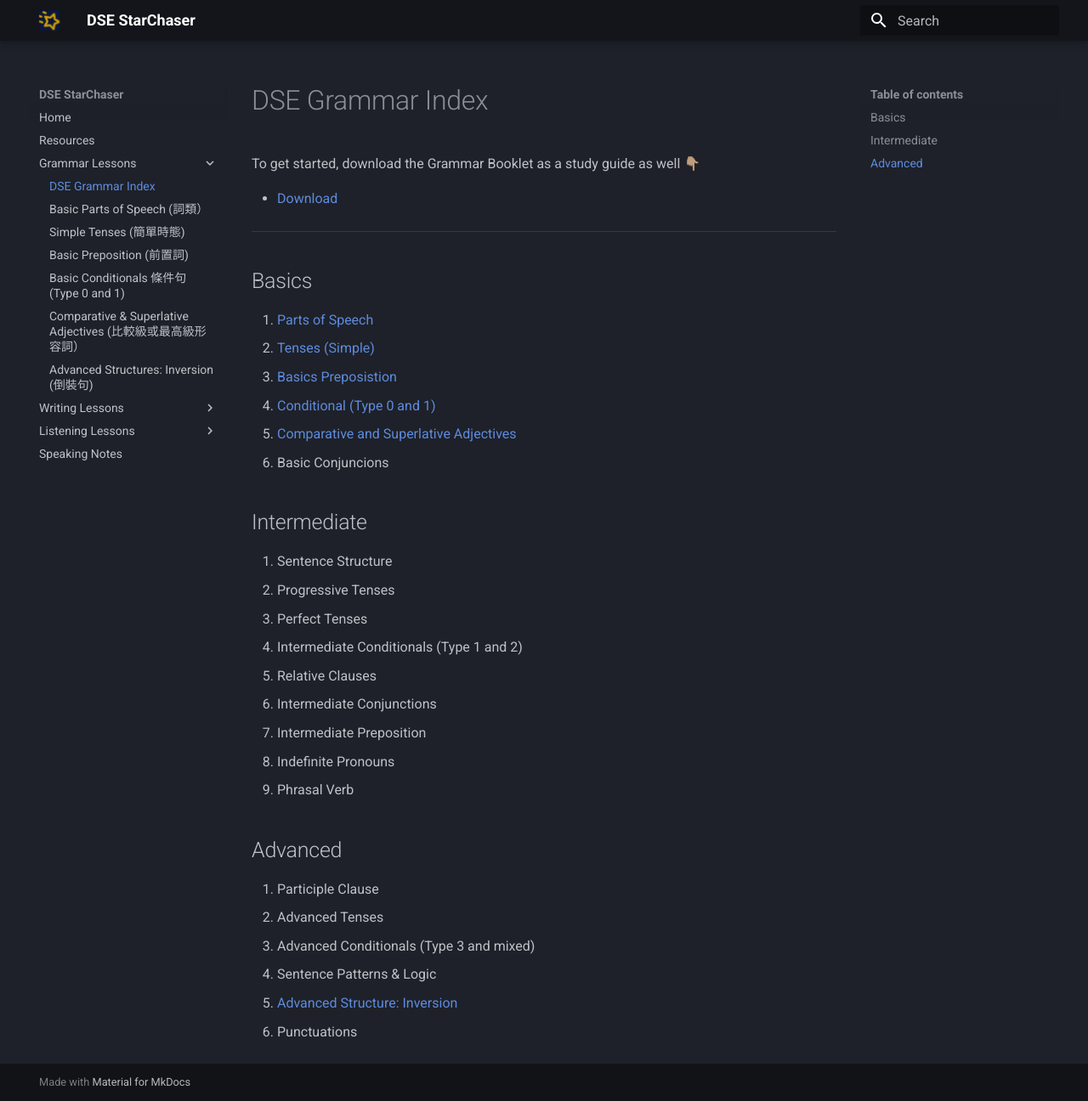
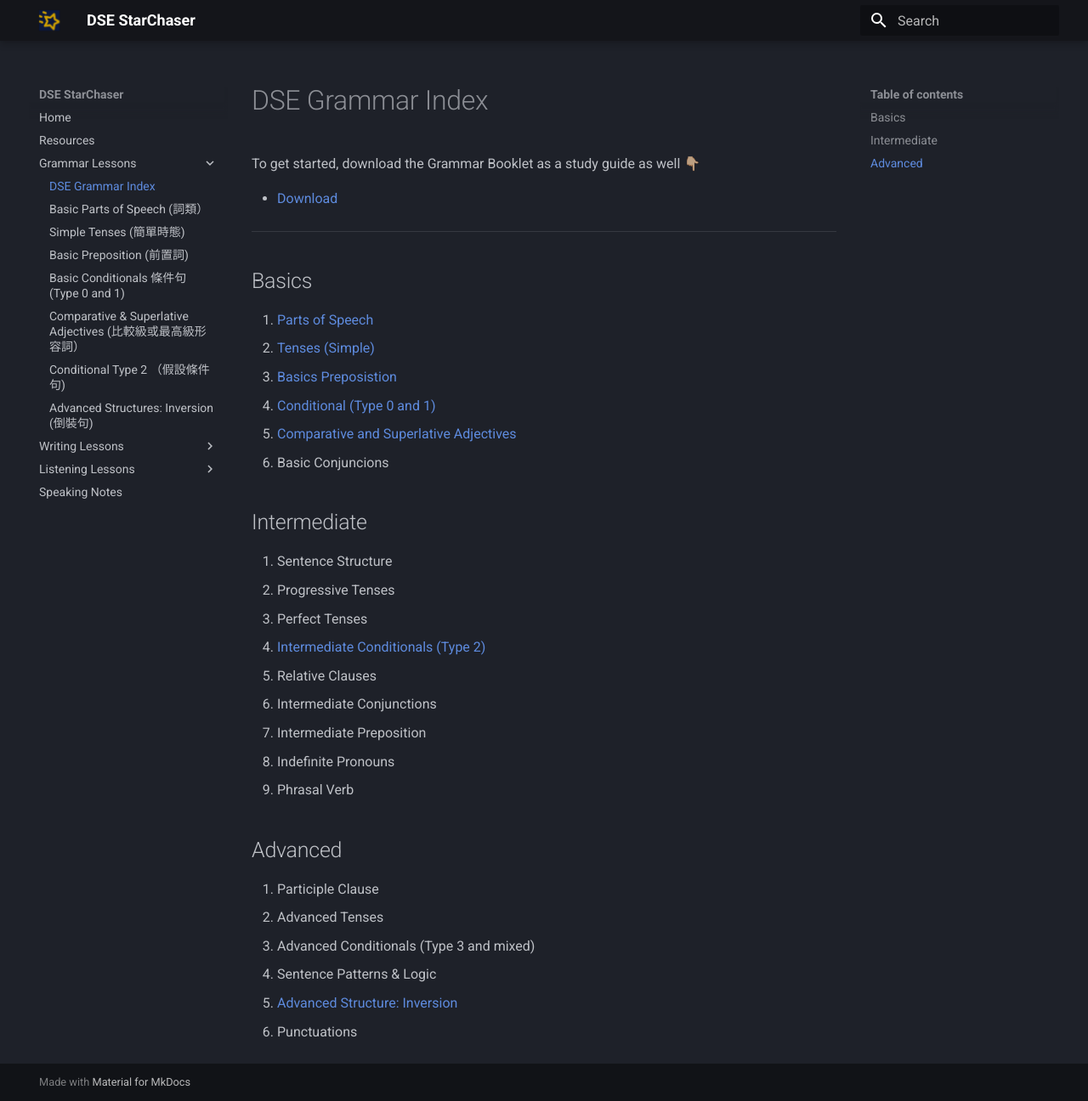
Before and after one commit to louiskwt/starchaser-portal, an MkDocs documentation site: the page built from docs/grammar/index.md, in a window 1280 px wide and 1296 px high. Shown: the whole window at 85% size. Built offline with MkDocs 1.6.1 and Material for MkDocs 9.7.7, drawn with Linux system fonts in a browser that asks for light colours.

Commit message:
add conditional type 2 lesson

```diff
--- a/docs/grammar/index.md
+++ b/docs/grammar/index.md
@@ -20,7 +20,7 @@ To get started, download the Grammar Booklet as a study guide as well 👇🏼
 0. Sentence Structure
 1. Progressive Tenses
 2. Perfect Tenses
-3. Intermediate Conditionals (Type 1 and 2)
+3. [Intermediate Conditionals (Type 2)](conditional_2.md)
 4. Relative Clauses
 5. Intermediate Conjunctions
 6. Intermediate Preposition
--- a/mkdocs.yml
+++ b/mkdocs.yml
@@ -20,6 +20,7 @@ nav:
       - grammar/basic_preposition.md
       - grammar/basic_conditionals.md
       - grammar/comparative_superlative_adj.md
+      - grammar/conditional_2.md
       - grammar/advanced_structure_inversion.md
   - Writing Lessons:
       - writing/index.md
```
Also changed, not shown: docs/grammar/conditional_2.md (added, +31 -0 lines).
